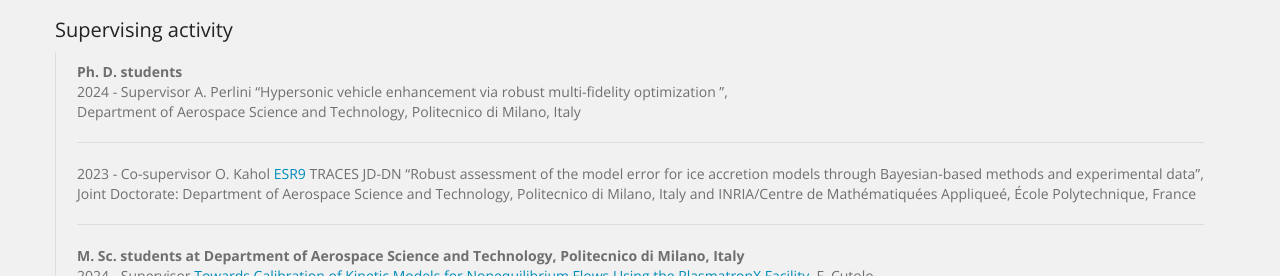
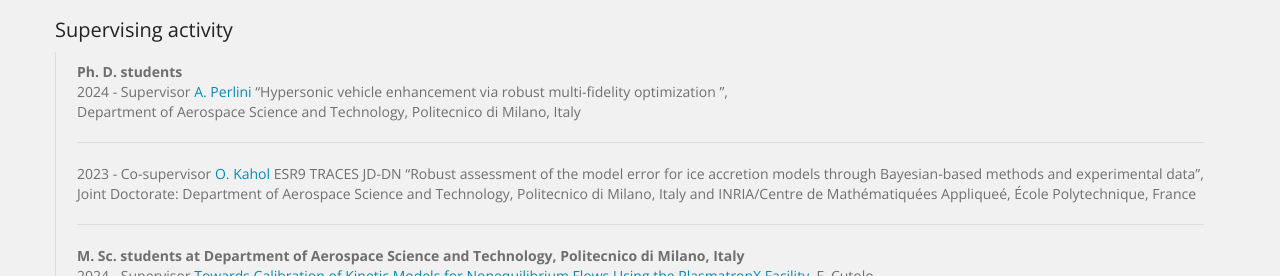
Before and after one commit to LaSerpe/LaSerpe.github.io, a Jekyll site: the page built from index.html, in a window 1280 px wide and 900 px high, scrolled down 2370 px. Shown: the part 178-454 px from the top of the window. Built offline with Jekyll 4.4.1, drawn with Linux system fonts in a browser that asks for light colours; nearby versions of some CDN libraries; library files that are not in the unit come from our copies; some of the changed lines change nothing that is shown.

Commit message:
correction

```diff
--- a/index.html
+++ b/index.html
@@ -160,11 +160,11 @@
 
 			    <dl>
 			      <dt><b>Ph. D. students</b></dt>
-			      <dd>2024 - Supervisor A. Perlini <a href="https://www.aero.polimi.it/it/personale/alberto.perlini"></a> “Hypersonic vehicle enhancement via robust multi-fidelity optimization ”, <br>
+			      <dd>2024 - Supervisor <a href="https://www.aero.polimi.it/it/personale/alberto.perlini">A. Perlini</a> “Hypersonic vehicle enhancement via robust multi-fidelity optimization ”, <br>
 			      Department of Aerospace Science and Technology, Politecnico di Milano, Italy
 			        <hr>
 			      </dd>
-			      <dd>2023 - Co-supervisor O. Kahol <a href="https://traces-project.eu/research-projects/dr9/">ESR9</a> TRACES JD-DN “Robust assessment of the model error for ice accretion models through Bayesian-based methods and experimental data”, <br>
+			      <dd>2023 - Co-supervisor <a href="https://traces-project.eu/research-projects/dr9/">O. Kahol</a> ESR9 TRACES JD-DN “Robust assessment of the model error for ice accretion models through Bayesian-based methods and experimental data”, <br>
 			      Joint Doctorate: Department of Aerospace Science and Technology, Politecnico di Milano, Italy and INRIA/Centre de Mathématiquées Appliqueé, École Polytechnique, France
 			        <hr>
 			      </dd>
```
